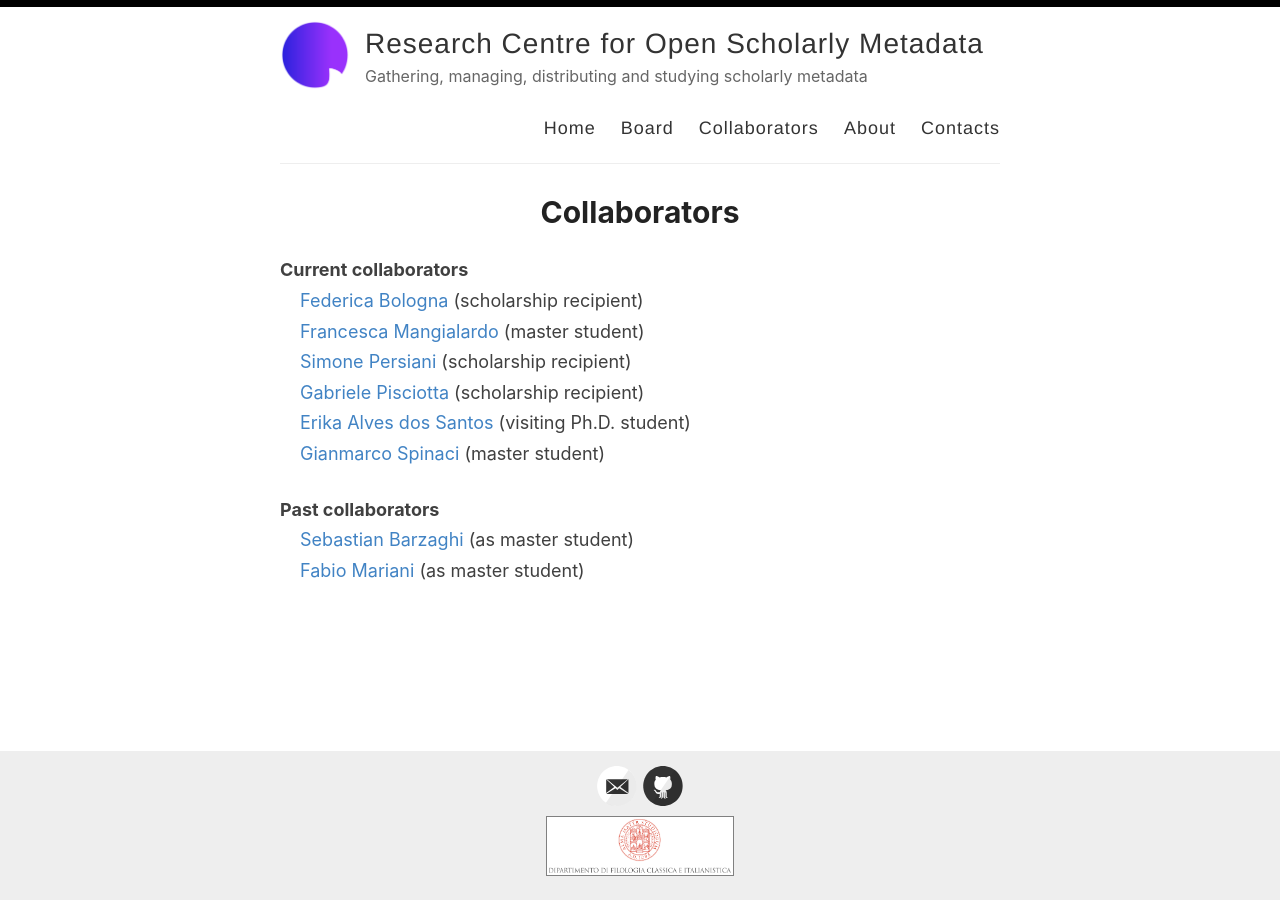
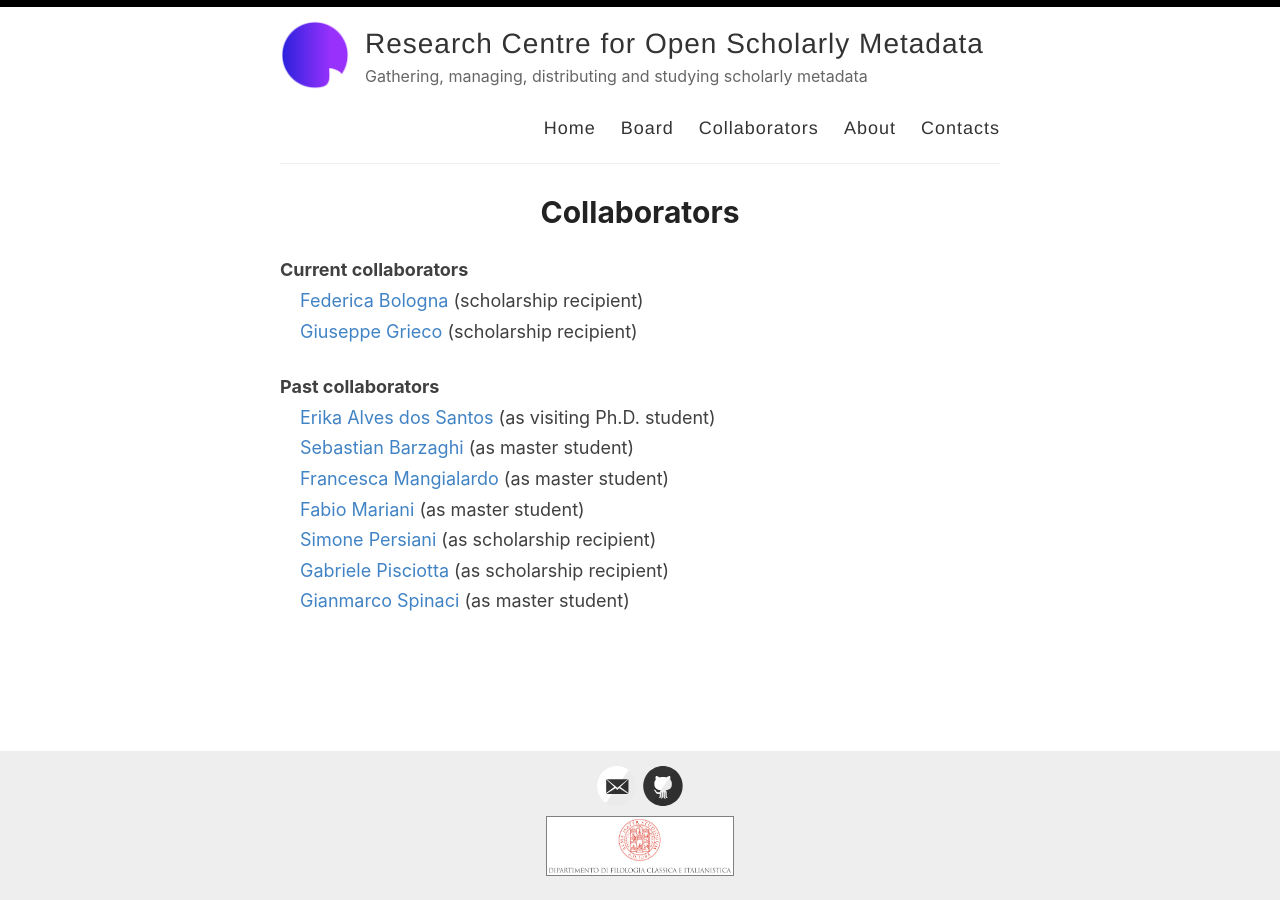
Before and after one commit to openscholarlymetadata/openscholarlymetadata.github.io, a Jekyll site: the page built from _pages/collaborators.md, in a window 1280 px wide. Built offline with Jekyll 4.4.1, drawn with Linux system fonts in a browser that asks for light colours.

Commit message:
Update collaborators

```diff
--- a/_pages/collaborators.md
+++ b/_pages/collaborators.md
@@ -7,15 +7,16 @@ permalink: /collaborators/
 <dl>
     <dt><strong>Current collaborators</strong></dt>
     <dd><a href="https://github.com/federicabologna/">Federica Bologna</a> (scholarship recipient)</dd>
-    <dd><a href="https://github.com/mangiafrangette">Francesca Mangialardo</a> (master student)</dd>
-    <dd><a href="https://github.com/iosonopersia/">Simone Persiani</a> (scholarship recipient)</dd>
-    <dd><a href="https://github.com/GabrielePisciotta">Gabriele Pisciotta</a> (scholarship recipient)</dd>
-    <dd><a href="https://bv.fapesp.br/pt/pesquisador/48322/erika-alves-dos-santos/">Erika Alves dos Santos</a> (visiting Ph.D. student)</dd>
-    <dd><a href="https://github.com/gspinaci">Gianmarco Spinaci</a> (master student)</dd>
+    <dd><a href="https://github.com/giuseppegrieco/">Giuseppe Grieco</a> (scholarship recipient)</dd>
 </dl>
 
 <dl>
     <dt><strong>Past collaborators</strong></dt>
+    <dd><a href="https://bv.fapesp.br/pt/pesquisador/48322/erika-alves-dos-santos/">Erika Alves dos Santos</a> (as visiting Ph.D. student)</dd>
     <dd><a href="https://www.unibo.it/sitoweb/sebastian.barzaghi2/en">Sebastian Barzaghi</a> (as master student)</dd>
+    <dd><a href="https://github.com/mangiafrangette">Francesca Mangialardo</a> (as master student)</dd>
     <dd><a href="https://github.com/FabioMariani">Fabio Mariani</a> (as master student)</dd>
+    <dd><a href="https://github.com/iosonopersia/">Simone Persiani</a> (as scholarship recipient)</dd>
+    <dd><a href="https://github.com/GabrielePisciotta">Gabriele Pisciotta</a> (as scholarship recipient)</dd>
+    <dd><a href="https://github.com/gspinaci">Gianmarco Spinaci</a> (as master student)</dd>
 </dl>
```
Also changed, not shown: _pages/about.md (+1 -1 lines).
